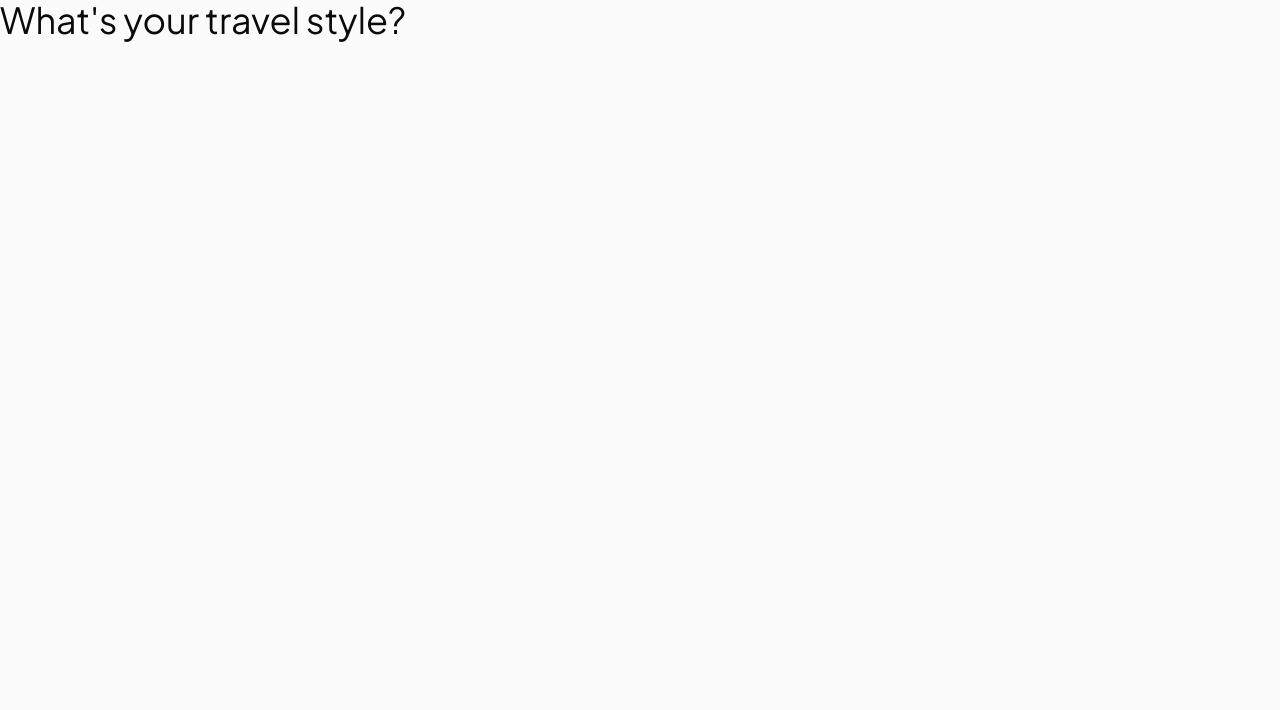
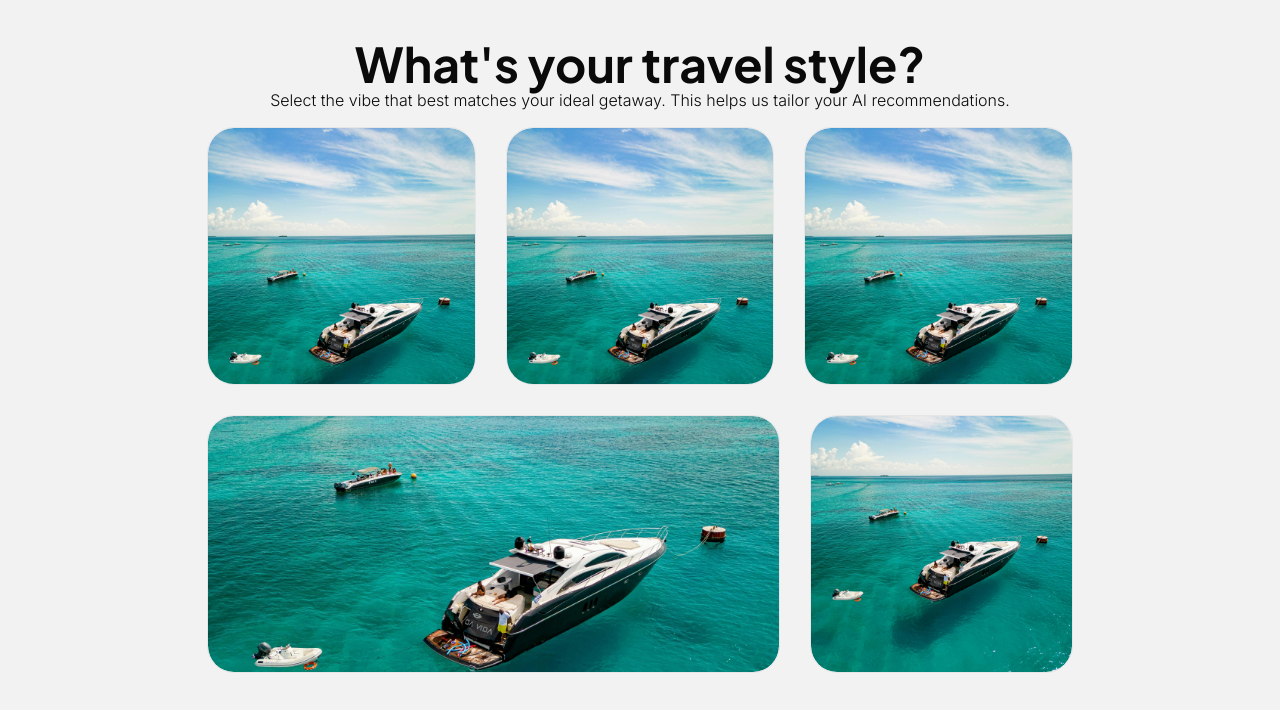
Before and after one commit to mhrafin/DestinyTripAI, a Next.js app in the folder frontend/: page / in a window 1280 px wide. Shown: the top 710 px of the page. Built offline with nearby package versions, Linux system fonts and the light colour scheme.

Commit message:
feat(ui): add travel style selection cards
- New Card component with header/content/footer/description variants
- Landing page with responsive card grid layout
- Add placeholder travel images

```diff
--- a/frontend/app/globals.css
+++ b/frontend/app/globals.css
@@ -50,9 +50,9 @@
 }
 
 :root {
-  --background: oklch(0.98 0 236.50 / 1);
+  --background: oklch(0.96 0 236.50 / 1);
   --foreground: oklch(0.145 0 0);
-  --card: oklch(1 0 0);
+  --card: oklch(0.98 0 236.50 / 1);
   --card-foreground: oklch(0.145 0 0);
   --popover: oklch(1 0 0);
   --popover-foreground: oklch(0.145 0 0);
@@ -123,7 +123,7 @@
     @apply border-border outline-ring/50;
   }
   body {
-    @apply  text-foreground;
+    @apply bg-background text-foreground;
   }
   html {
     @apply font-sans;
--- a/frontend/app/layout.tsx
+++ b/frontend/app/layout.tsx
@@ -6,7 +6,7 @@ import "./globals.css";
 
 const inter = Inter({
   subsets: ["latin"],
-  weight: ["400", "500", "600"],
+  // weight: ["400", "500", "600"],
   variable: "--font-inter",
 });
 
--- a/frontend/app/page.tsx
+++ b/frontend/app/page.tsx
@@ -1,12 +1,79 @@
-// import {} from
+import {
+  Card,
+  CardAction,
+  CardContent,
+  CardDescription,
+  CardFooter,
+  CardHeader,
+  CardTitle,
+} from "@/components/ui/card";
+import Image from "next/image";
 
 export default function Home() {
   return (
     <section>
-      <div>
-        <h1 className="font-plus-jakarta-sans text-4xl">
-          What's your travel style?
-        </h1>
+      <div className="flex items-center justify-center pt-10">
+        <div className="w-screen max-w-4xl text-center">
+          <h1 className="font-plus-jakarta-sans text-5xl  font-bold">
+            What's your travel style?
+          </h1>
+          <p className="font-light">
+            Select the vibe that best matches your ideal getaway. This helps us
+            tailor your AI recommendations.
+          </p>
+          <div className="flex flex-col ">
+            <div className="flex flex-col md:flex-row items-center justify-center *:h-64">
+              <Card className="m-4 grow">
+                <Image
+                  className="hover:scale-105 transition-transform duration-300 "
+                  width={500}
+                  height={500}
+                  src={"/images/cartagena-boat-rental-colombia.jpg"}
+                  alt="image"
+                />
+              </Card>
+              <Card className="m-4 grow">
+                <Image
+                  className="hover:scale-105 transition-transform duration-300 "
+                  width={500}
+                  height={500}
+                  src={"/images/cartagena-boat-rental-colombia.jpg"}
+                  alt="image"
+                />
+              </Card>
+              <Card className="m-4 grow">
+                <Image
+                  className="hover:scale-105 transition-transform duration-300 "
+                  width={500}
+                  height={500}
+                  src={"/images/cartagena-boat-rental-colombia.jpg"}
+                  alt="image"
+                />
+              </Card>
+            </div>
+
+            <div className="flex flex-col md:flex-row items-center justify-center *:h-64">
+              <Card className="m-4 md:w-[70%] grow md:overflow-hidden p-0">
+                <Image
+                  className="hover:scale-105 transition-transform duration-300 w-full md:h-full md:object-cover md:object-center"
+                  width={500}
+                  height={500}
+                  src={"/images/cartagena-boat-rental-colombia.jpg"}
+                  alt="image"
+                />
+              </Card>
+              <Card className="m-4 md:w-[32%] grow overflow-hidden p-0">
+                <Image
+                  className="hover:scale-105 transition-transform duration-300 w-full md:h-full md:object-cover md:object-center"
+                  width={500}
+                  height={500}
+                  src={"/images/cartagena-boat-rental-colombia.jpg"}
+                  alt="image"
+                />
+              </Card>
+            </div>
+          </div>
+        </div>
       </div>
     </section>
   );
--- /dev/null
+++ b/frontend/components/ui/card.tsx
@@ -0,0 +1,100 @@
+import * as React from "react";
+
+import { cn } from "@/lib/utils";
+
+function Card({
+  className,
+  size = "default",
+  ...props
+}: React.ComponentProps<"div"> & { size?: "default" | "sm" }) {
+  return (
+    <div
+      data-slot="card"
+      data-size={size}
+      className={cn(
+        "group/card flex flex-col gap-6 overflow-hidden rounded-4xl bg-card py-6 text-sm text-card-foreground  ring-1 ring-foreground/5 has-[>img:first-child]:pt-0 data-[size=sm]:gap-4 data-[size=sm]:py-4 dark:ring-foreground/10 *:[img:first-child]:rounded-t-4xl *:[img:last-child]:rounded-b-4xl",
+        className,
+      )}
+      {...props}
+    />
+  );
+}
+
+function CardHeader({ className, ...props }: React.ComponentProps<"div">) {
+  return (
+    <div
+      data-slot="card-header"
+      className={cn(
+        "group/card-header @container/card-header grid auto-rows-min items-start gap-1.5 rounded-t-4xl px-6 group-data-[size=sm]/card:px-4 has-data-[slot=card-action]:grid-cols-[1fr_auto] has-data-[slot=card-description]:grid-rows-[auto_auto] [.border-b]:pb-6 group-data-[size=sm]/card:[.border-b]:pb-4",
+        className,
+      )}
+      {...props}
+    />
+  );
+}
+
+function CardTitle({ className, ...props }: React.ComponentProps<"div">) {
+  return (
+    <div
+      data-slot="card-title"
+      className={cn("font-heading text-base font-medium", className)}
+      {...props}
+    />
+  );
+}
+
+function CardDescription({ className, ...props }: React.ComponentProps<"div">) {
+  return (
+    <div
+      data-slot="card-description"
+      className={cn("text-sm text-muted-foreground", className)}
+      {...props}
+    />
+  );
+}
+
+function CardAction({ className, ...props }: React.ComponentProps<"div">) {
+  return (
+    <div
+      data-slot="card-action"
+      className={cn(
+        "col-start-2 row-span-2 row-start-1 self-start justify-self-end",
+        className,
+      )}
+      {...props}
+    />
+  );
+}
+
+function CardContent({ className, ...props }: React.ComponentProps<"div">) {
+  return (
+    <div
+      data-slot="card-content"
+      className={cn("px-6 group-data-[size=sm]/card:px-4", className)}
+      {...props}
+    />
+  );
+}
+
+function CardFooter({ className, ...props }: React.ComponentProps<"div">) {
+  return (
+    <div
+      data-slot="card-footer"
+      className={cn(
+        "flex items-center rounded-b-4xl px-6 group-data-[size=sm]/card:px-4 [.border-t]:pt-6 group-data-[size=sm]/card:[.border-t]:pt-4",
+        className,
+      )}
+      {...props}
+    />
+  );
+}
+
+export {
+  Card,
+  CardHeader,
+  CardFooter,
+  CardTitle,
+  CardAction,
+  CardDescription,
+  CardContent,
+};
```
Also changed, not shown: frontend/public/images/cartagena-boat-rental-colombia.jpg (added).
